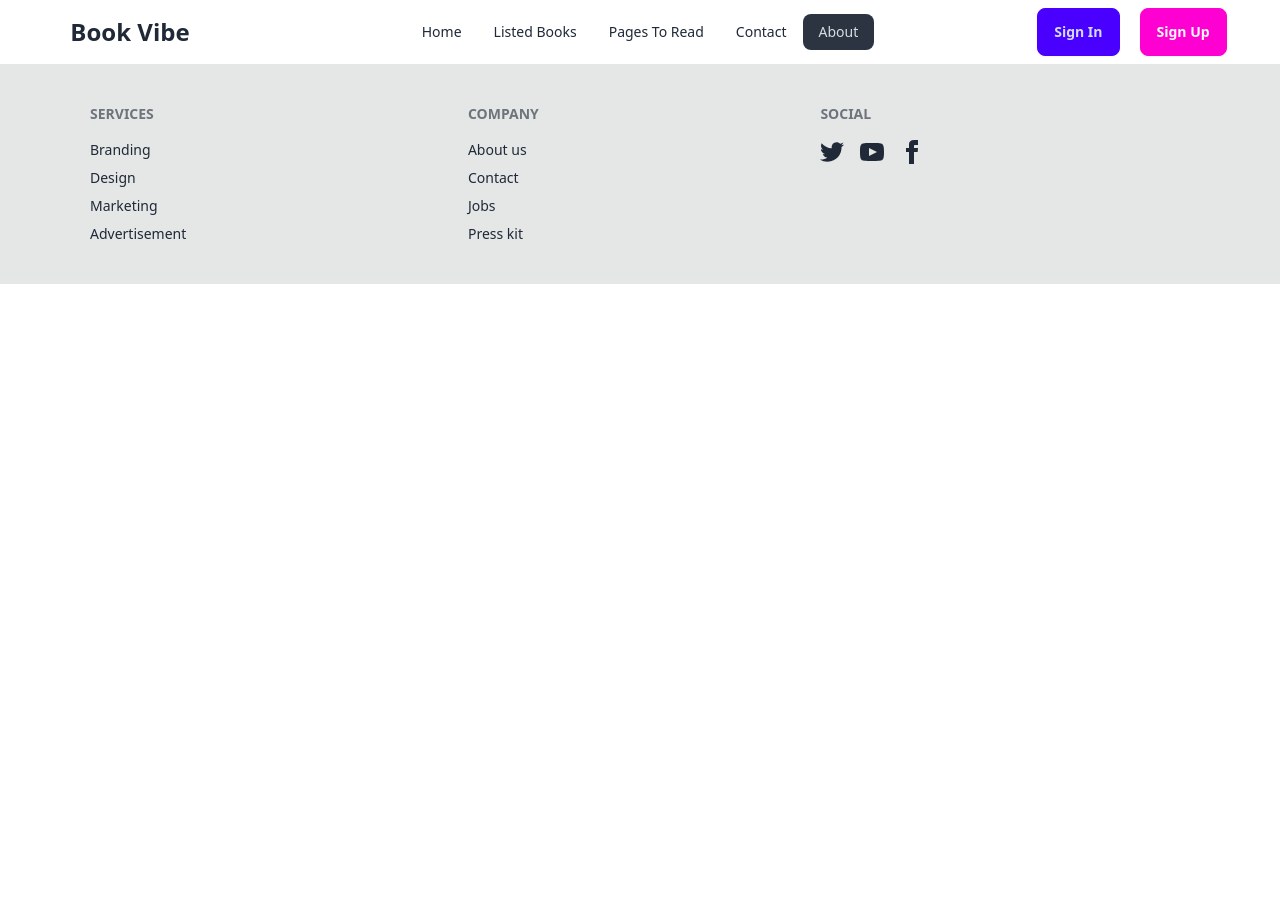
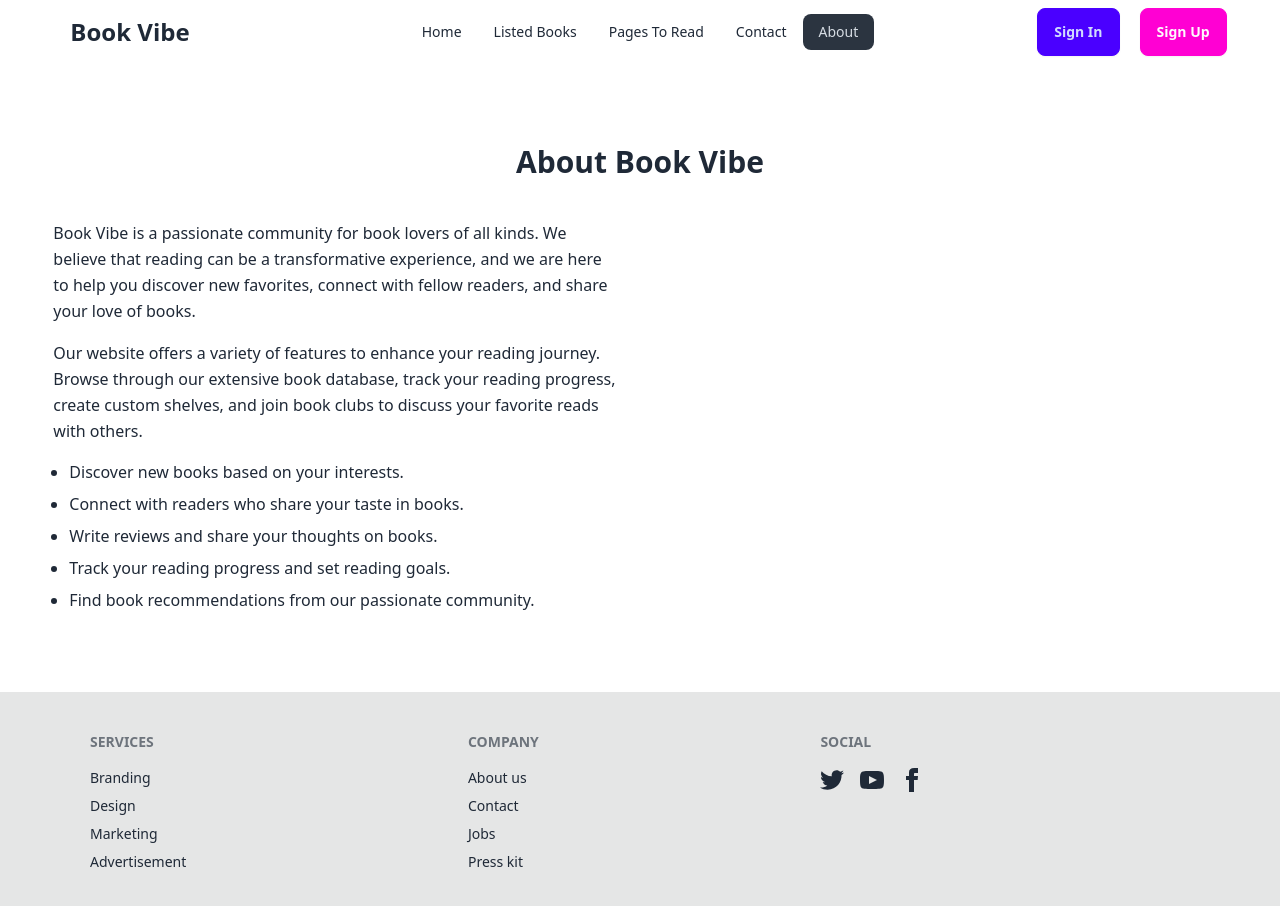
Before and after one commit to misbah-ul-hoq/assignment-eight, a React (Vite) app: page /about in a window 1280 px wide. Shown: the top 906 px of the page. Before the commit the page ends 800 px from the top, so only its background shows below. Built offline with nearby package versions, Linux system fonts and the light colour scheme.

Commit message:
created about page

```diff
--- /dev/null
+++ b/src/components/About.jsx
@@ -0,0 +1,36 @@
+const About = () => {
+  return (
+    <section className="about-section bg-base-100 py-20">
+      <div className="container-center mx-auto">
+        <h2 className="text-3xl font-bold text-center mb-10">
+          About Book Vibe
+        </h2>
+        <div className="grid grid-cols-1 md:grid-cols-2 gap-10">
+          <div className="about-content">
+            <p className="text-base mb-4 leading-relaxed">
+              Book Vibe is a passionate community for book lovers of all kinds.
+              We believe that reading can be a transformative experience, and we
+              are here to help you discover new favorites, connect with fellow
+              readers, and share your love of books.
+            </p>
+            <p className="text-base mb-4 leading-relaxed">
+              Our website offers a variety of features to enhance your reading
+              journey. Browse through our extensive book database, track your
+              reading progress, create custom shelves, and join book clubs to
+              discuss your favorite reads with others.
+            </p>
+            <ul className="list-disc pl-4 space-y-2">
+              <li>Discover new books based on your interests.</li>
+              <li>Connect with readers who share your taste in books.</li>
+              <li>Write reviews and share your thoughts on books.</li>
+              <li>Track your reading progress and set reading goals.</li>
+              <li>Find book recommendations from our passionate community.</li>
+            </ul>
+          </div>
+        </div>
+      </div>
+    </section>
+  );
+};
+
+export default About;
--- a/src/components/BooksContainer.jsx
+++ b/src/components/BooksContainer.jsx
@@ -9,7 +9,7 @@ const BooksContainer = () => {
       .then((data) => setBooks(data));
   }, []);
   return (
-    <div className="container-center grid md:grid-cols-2 lg:grid-cols-3 gap-5">
+    <div className="container-center grid md:grid-cols-2 lg:grid-cols-3 gap-5 mb-10">
       {books.map((book) => (
         <BookCard key={book.bookId} props={book} />
       ))}
--- a/src/components/Contact.jsx
+++ b/src/components/Contact.jsx
@@ -10,8 +10,8 @@ const Contact = () => {
             <div className="card-body side back">
               <h3 className="text-xl font-bold">Get in Touch</h3>
               <p className="text-base mb-4">
-                Have questions, feedback, or book recommendations? We'd love to
-                hear from you!
+                Have questions, feedback, or book recommendations? We would love
+                to hear from you!
               </p>
               <a href="mailto:contact@bookvibe.com" className="btn btn-primary">
                 Email Us
--- a/src/main.jsx
+++ b/src/main.jsx
@@ -9,6 +9,7 @@ import BookDetails from "./components/BookDetails.jsx";
 import Chart from "./components/Chart.jsx";
 import ErrorPage from "./components/ErrorPage.jsx";
 import Contact from "./components/Contact.jsx";
+import About from "./components/About.jsx";
 const route = createBrowserRouter([
   {
     path: "/",
@@ -33,7 +34,7 @@ const route = createBrowserRouter([
       },
       {
         path: "/about",
-        element: "",
+        element: <About />,
       },
       {
         path: "/book/:id",
```
